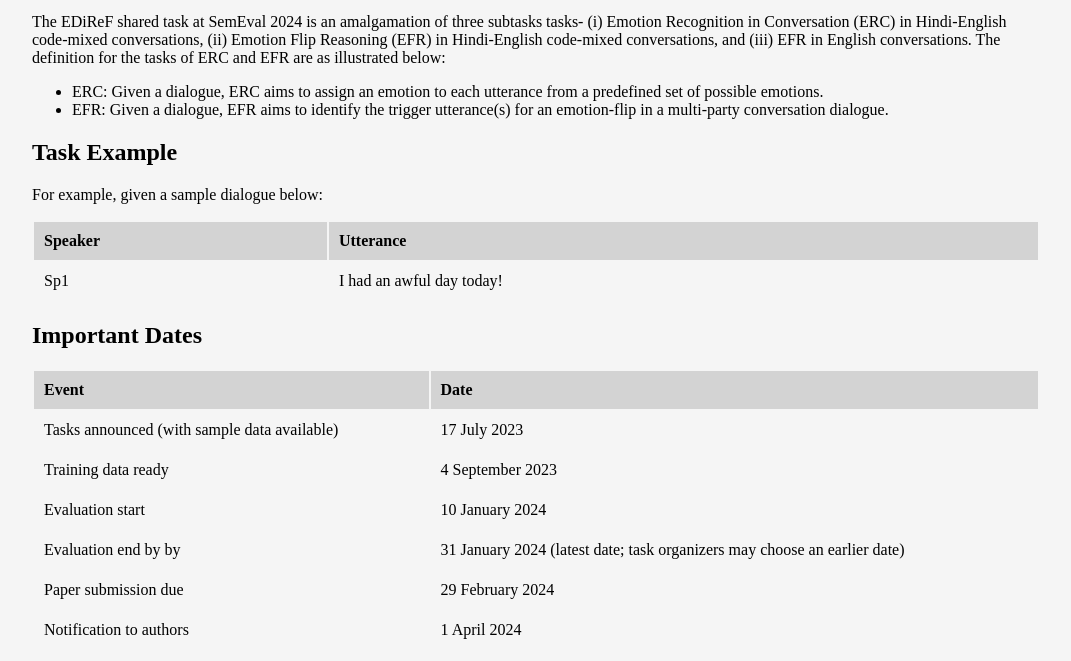
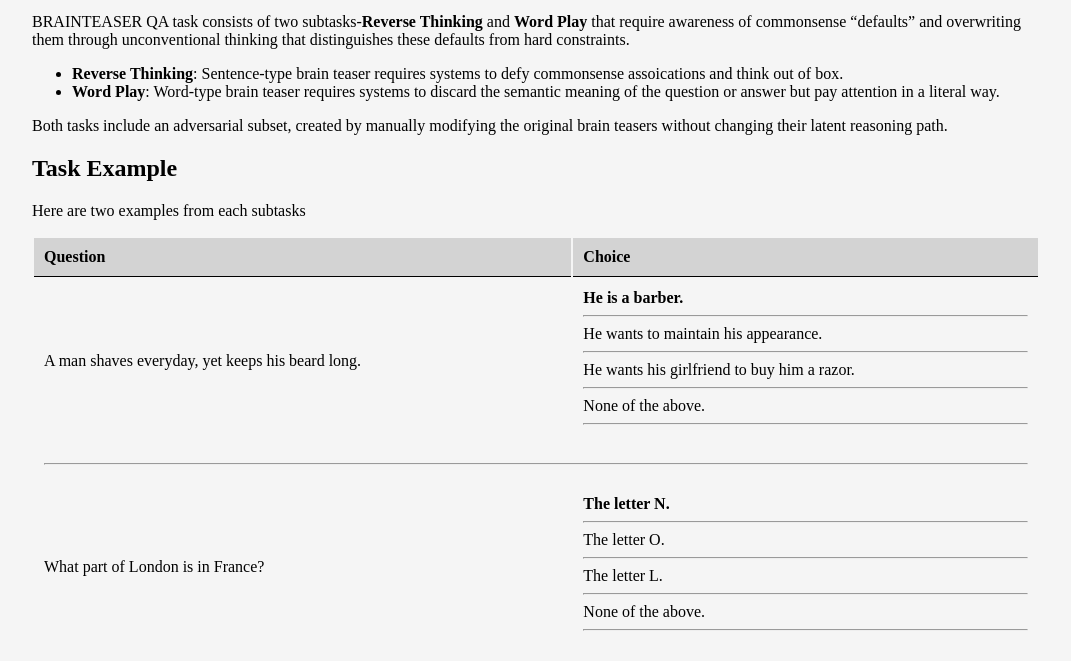
Before and after one commit to 1171-jpg/1171-jpg.github.io, a plain HTML site: page index.html in a window 1280 px wide. Shown: the part 129-790 px from the top of the page, without its empty margins (104-1175 px from the left). Drawn offline with Linux system fonts and the light colour scheme.

Commit message:
Update index.html

```diff
--- a/index.html
+++ b/index.html
@@ -4,6 +4,7 @@
     <title>SemEval 2024 BRAINTEASER: A Novel Task Defying Common Sense</title>
     <meta charset="UTF-8">
     <style>
+
         body {
             text-align: left; /* Change to left align for body */
             background-color: #F5F5F5; /* Light grey color */
@@ -22,6 +23,7 @@
         th {
             background-color: #D3D3D3; /* Darker grey color */
             padding: 10px;
+            border-bottom: 1px solid #000;
         }
 
         td {
@@ -29,8 +31,8 @@
             padding: 10px;
         }
 
-        tr:nth-child(even) {
-            background-color: #E8E8E8; /* Slightly darker grey for alternate rows */
+        tr {
+            border-bottom: 1px solid #000; /* Adds a solid black border */
         }
     </style>
 </head>
@@ -40,34 +42,53 @@
         <a href="#">Task Home Page</a>
     </header>
 
-    <p>The EDiReF shared task at SemEval 2024 is an amalgamation of three subtasks tasks-
-        (i) Emotion Recognition in Conversation (ERC) in Hindi-English code-mixed conversations,
-        (ii) Emotion Flip Reasoning (EFR) in Hindi-English code-mixed conversations, and
-        (iii) EFR in English conversations. The definition for the tasks of ERC and EFR are as illustrated below:
+    <p>BRAINTEASER QA task consists of two subtasks-<strong>Reverse Thinking</strong> and <strong>Word Play</strong> that require awareness of commonsense “defaults” and overwriting them through  unconventional thinking that distinguishes these defaults from hard constraints.
+
     </p>
 
     <ul>
-        <li>ERC: Given a dialogue, ERC aims to assign an emotion to each utterance from a predefined set of possible emotions.</li>
-        <li>EFR: Given a dialogue, EFR aims to identify the trigger utterance(s) for an emotion-flip in a multi-party conversation dialogue.</li>
+        <li><strong>Reverse Thinking</strong>: Sentence-type brain teaser requires systems to defy commonsense assoications and think out of box.</li>
+        <li><strong>Word Play</strong>: Word-type brain teaser requires systems to discard the semantic meaning of the question or answer but pay attention in a literal way.</li>
     </ul>
 
+    <p>Both tasks include an adversarial subset, created by manually modifying the original brain teasers without changing their latent reasoning path.</p>
+
     <h2>Task Example</h2>
-    <p>For example, given a sample dialogue below:</p>
+    <p>Here are two examples from each subtasks</p>
     <table align="center">
         <thead>
             <tr>
-                <th>Speaker</th>
-                <th>Utterance</th>
+                <th>Question</th>
+                <th>Choice</th>
             </tr>
         </thead>
         <tbody>
             <tr>
-                <td>Sp1</td>
-                <td>I had an awful day today!</td>
+                <td>A man shaves everyday, yet keeps his beard long.</td>
+                <td>
+                    <strong>He is a barber.</strong><hr>
+                    He wants to maintain his appearance.<hr>
+                    He wants his girlfriend to buy him a razor.<hr>
+                    None of the above.<hr>
+                </td>
+            </tr>
+            <tr>
+                <td colspan="2"><hr></td>
+            </tr>
+            <tr>
+                <td>What part of London is in France?</td>
+                <td>
+                    <strong>The letter N.</strong><hr>
+                    The letter O.<hr>
+                    The letter L.<hr>
+                    None of the above.<hr>
+                </td>
             </tr>
             <!-- Include other rows here -->
         </tbody>
     </table>
+
+
     <h2>Important Dates</h2>
     <table>
         <tr>
```
